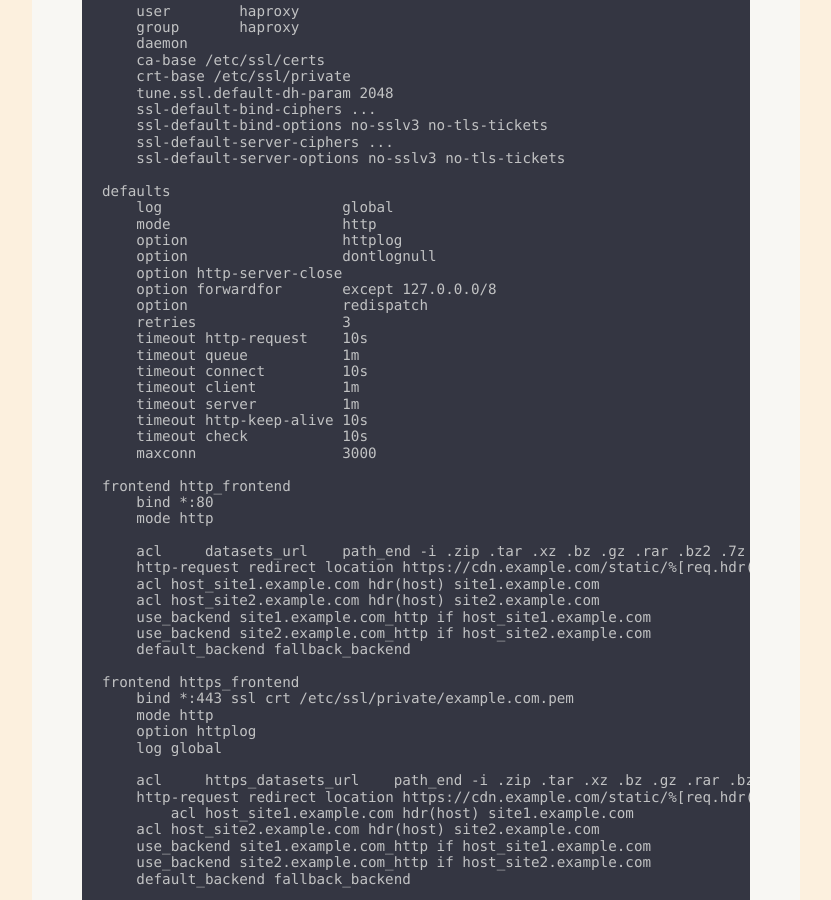
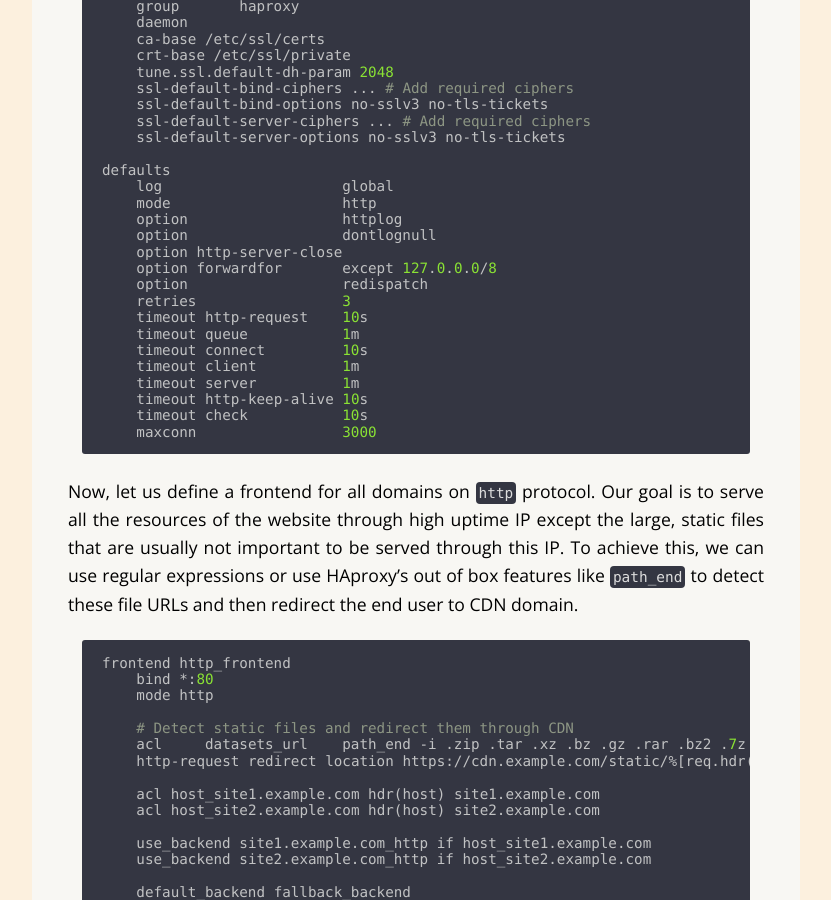
Before and after one commit to jyotishp/jyotishp.github.io, a Jekyll site: the page built from _posts/2017-12-09-setting-up-balancer-for-content-delivery-using-nginx-haproxy.md, in a window 1280 px wide and 900 px high, scrolled down 1343 px. Shown: the whole window, without its empty margins (352-1183 px from the left). Built offline with Jekyll 4.4.1, drawn with Linux system fonts in a browser that asks for light colours; nearby versions of some CDN libraries; emoji names are drawn with the system emoji font; some web fonts are replaced; some of the changed text lies outside the part shown.

Commit message:
Update load balancer article

```diff
--- a/_posts/2017-12-09-setting-up-balancer-for-content-delivery-using-nginx-haproxy.md
+++ b/_posts/2017-12-09-setting-up-balancer-for-content-delivery-using-nginx-haproxy.md
@@ -18,11 +18,8 @@
 
 ## Setting up Proxypass server (Using HAproxy)
 This will have your public IP that has 100% uptime, `123.123.1.10`.
-Use the following configuration
-{% highlight apache %}
-/etc/haproxy/haproxy.cfg
-________________________
-
+In `/etc/haproxy/haproxy.cfg` set the `global` and `default` parameters. If you are unsure of setting some parameters, refer HAproxy documentation.
+{% highlight conf %}
 global
     log         /dev/log local0
     log         /dev/log local1 notice
@@ -36,9 +33,9 @@
     ca-base /etc/ssl/certs
     crt-base /etc/ssl/private
     tune.ssl.default-dh-param 2048
-    ssl-default-bind-ciphers ...
+    ssl-default-bind-ciphers ... # Add required ciphers
     ssl-default-bind-options no-sslv3 no-tls-tickets
-    ssl-default-server-ciphers ...
+    ssl-default-server-ciphers ... # Add required ciphers
     ssl-default-server-options no-sslv3 no-tls-tickets
 
 defaults
@@ -58,19 +55,29 @@
     timeout http-keep-alive 10s
     timeout check           10s
     maxconn                 3000
+{% endhighlight %}
 
+Now, let us define a frontend for all domains on `http` protocol. Our goal is to serve all the resources of the website through high uptime IP except the large, static files that are usually not important to be served through this IP. To achieve this, we can use regular expressions or use HAproxy's out of box features like `path_end` to detect these file URLs and then redirect the end user to CDN domain.
+{% highlight conf %}
 frontend http_frontend
     bind *:80
     mode http
 
+    # Detect static files and redirect them through CDN
     acl     datasets_url    path_end -i .zip .tar .xz .bz .gz .rar .bz2 .7z
     http-request redirect location https://cdn.example.com/static/%[req.hdr(host)]%[path] if datasets_url
+
     acl host_site1.example.com hdr(host) site1.example.com
     acl host_site2.example.com hdr(host) site2.example.com
+
     use_backend site1.example.com_http if host_site1.example.com
     use_backend site2.example.com_http if host_site2.example.com
+
     default_backend fallback_backend
+{% endhighlight %}
 
+Similarly, we can define the frontend for `https`.
+{% highlight conf %}
 frontend https_frontend
     bind *:443 ssl crt /etc/ssl/private/example.com.pem
     mode http
@@ -84,7 +91,10 @@
     use_backend site1.example.com_http if host_site1.example.com
     use_backend site2.example.com_http if host_site2.example.com
     default_backend fallback_backend
+{% endhighlight %}
 
+For the backend part, it's pretty straight forward.
+{% highlight conf %}
 backend fallback_backend
     mode http
     server fallback_backend_01 127.0.0.1:8080 check
@@ -106,11 +116,10 @@
 backend site2.example.com_https
     mode http
     server site2.example.com_01 site2_intranet1.example.com:443 check ssl verify none
-
 {% endhighlight %}
 
 ## Setting up Proxypass server (Using Nginx)
-Skip this step if you are using HAproxy. This will have your public IP that has 100% uptime, `123.123.1.10`.
+Skip this step if you are using HAproxy. This will have your public IP that has 100% uptime, `123.123.1.10`. First, let us setup the global parameters for nginx. Most the parameters are stright forward but if you are not sure what these options do, refer the nginx documentation.
 {% highlight nginx %}
 user nginx;
 worker_processes auto;
@@ -122,8 +131,12 @@
 events {
     worker_connections 3000;
 }
+{% endhighlight %}
 
+Nginx, unlike HAproxy, times out at 60 seconds as per the default configuration. So, we need to change the default timeout options. So, at the end your `/etc/nginx/nginx.conf` should also contain some options like these:
+{% highlight nginx %}
 http {
+    # Make logs a bit more useful :P
     log_format  main  '$remote_addr - $remote_user [$time_local] "$request" '
                       '$status $body_bytes_sent "$http_referer" '
                       '"$http_user_agent" "$http_x_forwarded_for"';
@@ -147,11 +160,8 @@
     include /etc/nginx/conf.d/*.conf;
 {% endhighlight %}
 
-Now, we will specify the configuration required for our websites in `/etc/nginx/conf.d/` directory. Below is a template for reference.
+Now, we will specify the configuration required for our websites in `/etc/nginx/conf.d/` directory. It would be easier to manage the domains if each takes a separate config file (I feel so. But you can do whatever you are comfortable with). This is also where we will detect the file URLs that should be served through CDN IP and return appropriate redirects. Below is a template for reference, `/etc/nginx/conf.d/site1.example.com.conf`.
 {% highlight nginx %}
-/etc/nginx/conf.d/site1.example.com
-___________________________________
-
 server {
         listen 80;
         listen [::]:80;
@@ -201,12 +210,9 @@
 - At the time I'm writing this, the latest Centos release supports HAproxy 1.5 which doesn't give much freedom with regular expressions and variables (Though HAproxy 1.6+ supports what I exactly want, I want to avoid it untill it is updated through official repositories).
 - HAproxy configuration is a pain to manage for large number of websites.
 
-The following configuration points the CDN to fetch resources from the proxypass server we have set above. This will make sure that there is a sngle point entry for all the websites we handle (A friend of mine suggested this :satisfied: and it's a great idea).
+The following configuration points the CDN to fetch resources from the proxypass server we have set above. This will make sure that there is a sngle point entry for all the websites we handle (A friend of mine suggested this :satisfied: and it's a great idea). Since we are essentially serving whatever our proxy pass server serves, anyone can access any page that served through proxy pass server on CDN as well. There is a possibility of having links to pages like `/contact` and similar ones that we might have on CDN as well. It's not that good if people end up reaching CDN contact page when they click someother domains contact page link (though this wouldn't happen unless someone specifically tries to access things this way). We can add few more regex rules to handles these cases as well. At the end of the day, your nginx configuration should look more or less like:
 
 {% highlight nginx %}
-/etc/nginx/nginx.conf
-_____________________
-
 user nginx;
 worker_processes auto;
 error_log /var/log/nginx/error.log;
```
Also changed, not shown: other parts of _posts/2017-12-09-setting-up-balancer-for-content-delivery-using-nginx-haproxy.md (+2 -3 lines), 2 other files.
